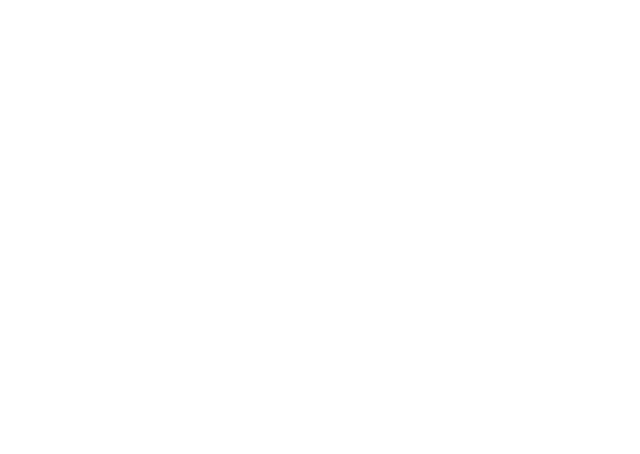
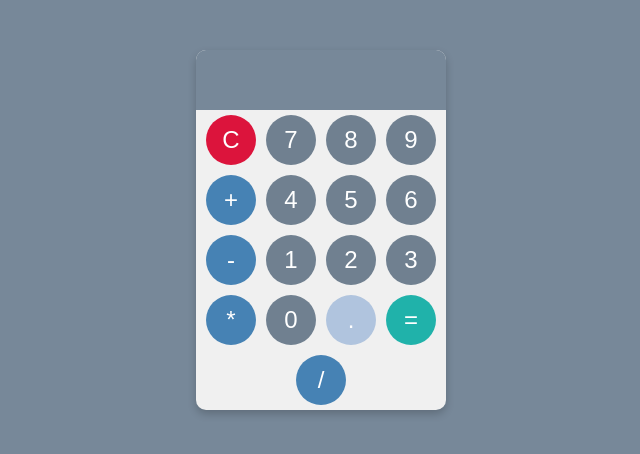
Before and after one commit to uaojayson/js-practice, a plain HTML site: page index.html in a window 1280 px wide. Shown: the whole page, without its empty margins (319-959 px from the left). Drawn offline with Linux system fonts and the light colour scheme.

Commit message:
modified:   index.html

```diff
--- a/index.html
+++ b/index.html
@@ -5,6 +5,33 @@
     <meta http-equiv="X-UA-Compatible" content="IE=edge" />
     <meta name="viewport" content="width=device-width, initial-scale=1.0" />
     <title>Document</title>
+
+    <link rel="stylesheet" href="style.css" />
   </head>
-  <body></body>
+  <body>
+    <body>
+      <div class="calculator">
+        <div class="display"></div>
+        <button class="clear">C</button>
+        <button class="number">7</button>
+        <button class="number">8</button>
+        <button class="number">9</button>
+        <button class="operator">+</button>
+        <button class="number">4</button>
+        <button class="number">5</button>
+        <button class="number">6</button>
+        <button class="operator">-</button>
+        <button class="number">1</button>
+        <button class="number">2</button>
+        <button class="number">3</button>
+        <button class="operator">*</button>
+        <button class="number">0</button>
+        <button class="decimal">.</button>
+        <button class="equal">=</button>
+        <button class="operator">/</button>
+      </div>
+
+      <script src="script.js"></script>
+    </body>
+  </body>
 </html>
```
